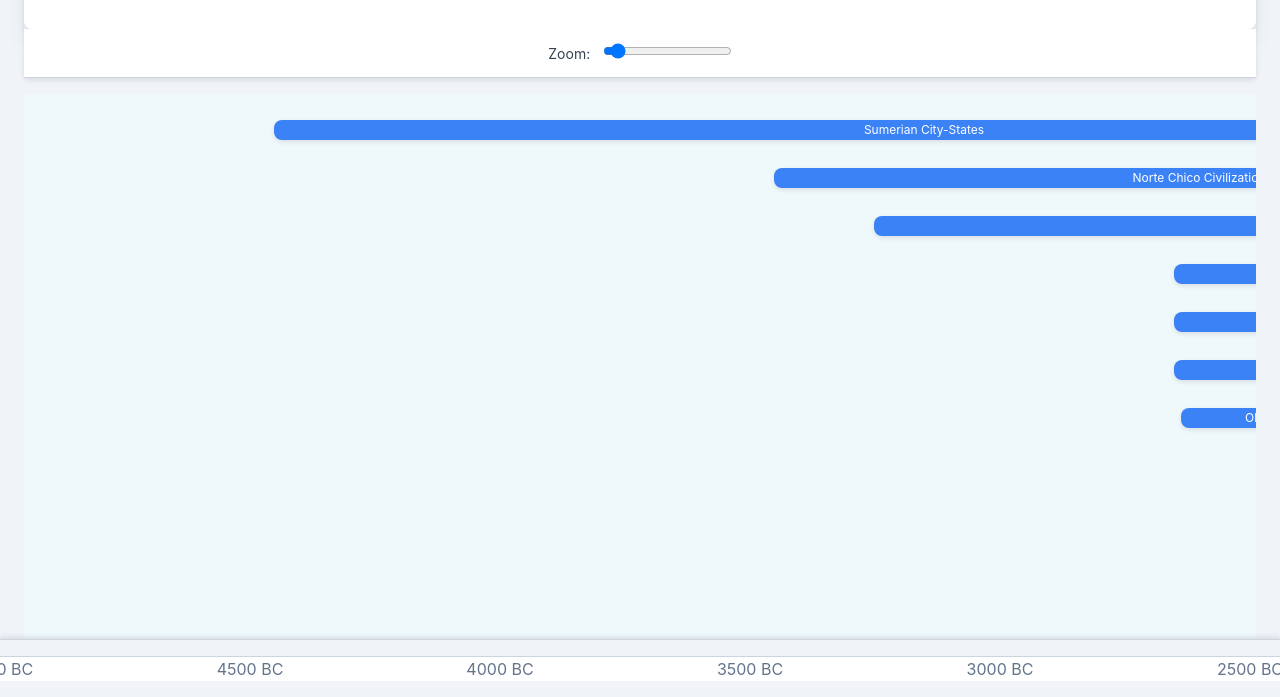
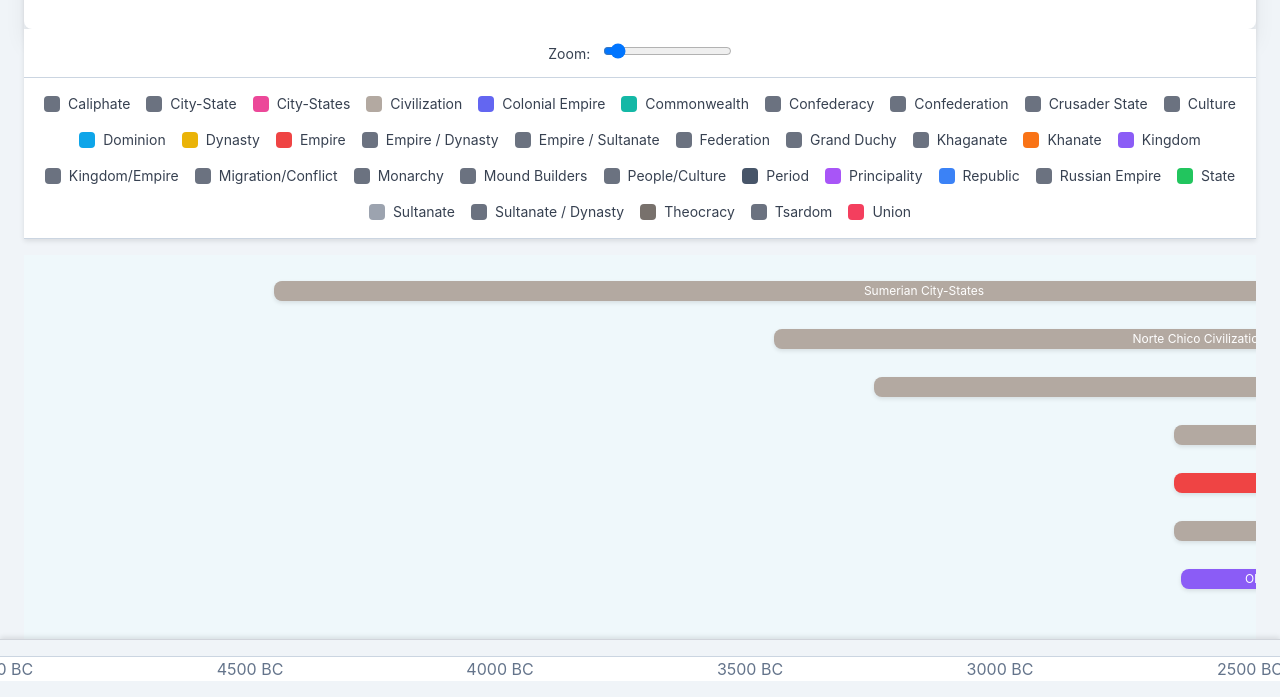
Before and after one commit to Vimess/TOE, a plain HTML site: page index.html in a window 1280 px wide. Shown: the part 103-800 px from the top of the page. Drawn offline with nearby package versions, Linux system fonts and the light colour scheme.

Commit message:
Update index.html
Color coding timebars

```diff
--- a/index.html
+++ b/index.html
@@ -1,7 +1,6 @@
 <!DOCTYPE html>
 <html lang="en">
 <head>
-    <!-- Google tag (gtag.js) -->
     <script async src="https://www.googletagmanager.com/gtag/js?id=G-M7HEN706BR"></script>
     <script>
       window.dataLayer = window.dataLayer || [];
@@ -13,18 +12,15 @@
     <meta charset="UTF-8">
     <meta name="viewport" content="width=device-width, initial-scale=1.0">
     <title>Timeline of Everything (5000 BC - Present)</title>
-    <!-- Primary Meta Tags -->
     <meta name="title" content="The Timeline of Everything">
     <meta name="description" content="A visual timeline of all known countries and civilizations from 5000 BC to today. Explore human history in one scrollable view.">
 
-    <!-- Open Graph / Facebook -->
     <meta property="og:type" content="website">
     <meta property="og:url" content="https://timelineofeverything.vercel.app">
     <meta property="og:title" content="The Timeline of Everything">
     <meta property="og:description" content="A visual timeline of all known countries and civilizations from 5000 BC to today.">
     <meta property="og:image" content="https://timelineofeverything.vercel.app/social-preview.jpg.png">
 
-    <!-- Twitter -->
     <meta property="twitter:card" content="summary_large_image">
     <meta property="twitter:url" content="https://timelineofeverything.vercel.app">
     <meta property="twitter:title" content="The Timeline of Everything">
@@ -86,6 +82,14 @@
             background-color: #f0f4f8; /* Ensure consistent background */
         }
 
+        /* Key Index styles */
+        .key-index {
+            padding: 1rem 0;
+            border-bottom: 1px solid #cbd5e1;
+            background-color: #f0f4f8;
+            z-index: 99; /* Ensure it's below the header, but above timeline content */
+        }
+
         /* Main Timeline Content Scroll Wrapper */
         #mainTimelineContentScroll {
             overflow-x: auto; /* This container manages horizontal scrolling */
@@ -118,7 +122,7 @@
             box-shadow: 0 -2px 5px rgba(0,0,0,0.1);
             transform: translateZ(0); /* Force hardware acceleration */
         }
-        /* NEW: Inner "viewport" div for axis content to apply max-width, padding, and manage overflow */
+        /* Inner div for axis content to apply max-width, padding, and manage overflow */
         #sticky-timeline-axis-container > div.max-w-7xl { /* Targeting specifically the max-w-7xl div */
             max-width: 80rem; /* Equivalent to max-w-7xl */
             margin-left: auto;
@@ -135,7 +139,7 @@
             display: flex;
             align-items: center; /* Vertically center content */
             width: fit-content; /* True width of axis content, potentially very wide */
-            min-width: 100%; /* Ensures it's at least as wide as its visible container (the .axis-viewport-inner) */
+            min-width: 100%; /* Ensures it's at least as wide as its visible container */
             transition: transform 0.05s linear; /* Smooths out the JS scroll sync */
         }
         .timeline-axis-label {
@@ -340,6 +344,11 @@
             <label for="zoomSlider" class="mr-2 text-sm text-gray-700">Zoom:</label>
             <input type="range" id="zoomSlider" min="0.3642" max="10" step="0.1" value="1">
         </div>
+
+        <div class="key-index max-w-7xl mx-auto bg-white">
+            <div id="timelineKey" class="flex flex-wrap justify-center gap-4 text-sm text-gray-700">
+                </div>
+        </div>
     </div>
 
     <div id="mainTimelineContentScroll" class="timeline-horizontal-scroll-wrapper max-w-7xl mx-auto">
@@ -387,6 +396,28 @@
         let rawTimelineData = [];
         let zoomFactor = 1; // Global zoom factor
 
+        // --- NEW: Color mapping for subCategories ---
+        const subCategoryColors = {
+            'Civilization': '#b3a9a1',
+            'Empire': '#ef4444',
+            'Republic': '#3b82f6',
+            'State': '#22c55e',
+            'Khanate': '#f97316',
+            'Dynasty': '#eab308',
+            'Kingdom': '#8b5cf6',
+            'Union': '#f43f5e',
+            'Commonwealth': '#14b8a6',
+            'Dominion': '#0ea5e9',
+            'Colonial Empire': '#6366f1',
+            'City-States': '#ec4899',
+            'Sultanate': '#9ca3af',
+            'Principality': '#a855f7',
+            'Theocracy': '#78716c',
+            'Period': '#475569',
+            // Default color for subCategories not in the list
+            'default': '#6b7280' // Gray 500
+        };
+
         // Constants for timeline display
         const MIN_DISPLAY_YEAR = -5000;
         const MAX_DISPLAY_YEAR = 2025;
@@ -406,12 +437,35 @@
                 }
                 rawTimelineData = await response.json(); // Assign fetched data
                 renderTimeline(); // Call renderTimeline AFTER data is loaded
+                populateKeyIndex(); // NEW: Populate the key index after rendering
             } catch (error) {
                 console.error("Error fetching timeline data:", error);
                 // Display an error message on the page if data fails to load
                 document.getElementById('timeline').innerHTML = '<p class="text-center text-red-500">Failed to load timeline data. Please check the console for errors.</p>';
             }
         }
+
+        // NEW: Function to populate the key index
+        function populateKeyIndex() {
+            const keyIndex = document.getElementById('timelineKey');
+            keyIndex.innerHTML = '';
+
+            // Get all unique subcategories from the data
+            const uniqueSubCategories = [...new Set(rawTimelineData.map(item => item.subCategory))].sort();
+
+            uniqueSubCategories.forEach(subCategory => {
+                const color = subCategoryColors[subCategory] || subCategoryColors.default;
+
+                const keyItem = document.createElement('div');
+                keyItem.className = 'flex items-center gap-2';
+                keyItem.innerHTML = `
+                    <div style="background-color: ${color}; width: 16px; height: 16px; border-radius: 4px;"></div>
+                    <span>${subCategory}</span>
+                `;
+                keyIndex.appendChild(keyItem);
+            });
+        }
+
 
         // Modal elements
         const timelineModal = document.getElementById('timelineModal');
@@ -446,7 +500,8 @@
 
             llmResponseText.textContent = '';
             llmResponseArea.classList.add('hidden');
-            llmLoadingSpinner.classList.add('hidden');
+            llmLoadingSpinner.classList.add('flex');
+            llmLoadingSpinner.classList.remove('hidden');
             getInsightsBtn.disabled = false;
 
             getInsightsBtn.dataset.eventName = item.eventName;
@@ -520,8 +575,9 @@
 
             llmResponseArea.classList.remove('hidden');
             llmResponseText.textContent = '';
+            llmLoadingSpinner.classList.add('flex');
             llmLoadingSpinner.classList.remove('hidden');
-            getInsightsBtn.disabled = false;
+            getInsightsBtn.disabled = true;
 
             const prompt = `Provide a more detailed and interesting summary of the historical entity: "${eventName}" (active from ${startYear < 0 ? Math.abs(startYear) + ' BC' : startYear} to ${endYear === '2025' ? 'Present' : (endYear < 0 ? Math.abs(endYear) + ' BC' : endYear)}). The current brief description is: "${description}". Focus on its key achievements, challenges, and lasting legacy in about 150-200 words.`;
 
@@ -559,6 +615,7 @@
                 console.error("Error calling Gemini API:", error);
                 llmResponseText.textContent = `Failed to get insights: ${error.message}. Please try again.`;
             } finally {
+                llmLoadingSpinner.classList.remove('flex');
                 llmLoadingSpinner.classList.add('hidden');
                 getInsightsBtn.disabled = false;
             }
@@ -584,7 +641,7 @@
             timelineDiv.innerHTML = ''; // Clear existing content
 
             // Target the *inner* div of the fixed axis container for rendering the axis
-            const stickyAxisContainerInner = document.getElementById('sticky-timeline-axis-container').querySelector('.axis-viewport-inner');
+            const stickyAxisContainerInner = document.getElementById('sticky-timeline-axis-container').querySelector('div.max-w-7xl');
             stickyAxisContainerInner.innerHTML = ''; // Clear existing axis
 
             const timePeriods = [
@@ -730,6 +787,10 @@
                     barDiv.addEventListener('mouseover', (event) => showGlobalTooltip(item, event.clientX, event.clientY));
                     barDiv.addEventListener('mouseout', hideGlobalTooltip);
 
+                    // --- NEW: Apply color based on subCategory ---
+                    const barColor = subCategoryColors[item.subCategory] || subCategoryColors.default;
+                    barDiv.style.backgroundColor = barColor;
+
                     // Use yearToPixels for bar positioning and width
                     const startPositionBar = yearToPixels(actualStartYear);
                     const endPositionBar = yearToPixels(actualEndYear);
@@ -760,7 +821,7 @@
 
             // --- Re-attach/Initialize Scroll Synchronization ---
             const mainTimelineScrollWrapper = document.getElementById('mainTimelineContentScroll');
-            const bottomAxisContent = document.getElementById('bottomTimelineAxis'); // Now correctly gets the NEWLY created element
+            const bottomAxisContent = document.getElementById('bottomTimelineAxis');
 
             // If a listener was previously attached, remove it to prevent duplicates
             if (mainTimelineScrollWrapper.dataset.currentScrollHandler) {
@@ -771,7 +832,7 @@
 
             // Define the debounced handler
             const debouncedScrollHandler = debounce(() => {
-                if (bottomAxisContent) { // This bottomAxisContent is guaranteed to be the new, correct element
+                if (bottomAxisContent) {
                     bottomAxisContent.style.transform = `translateX(-${mainTimelineScrollWrapper.scrollLeft}px)`;
                 }
             }, 5); // Debounce to smooth updates
@@ -782,7 +843,7 @@
             mainTimelineScrollWrapper.addEventListener('scroll', window[handlerName]);
             mainTimelineScrollWrapper.dataset.currentScrollHandler = handlerName; // Store name for removal
 
-            // Ensure the initial state is synced too, right after rendering
+            // Ensure the initial state is synced too
             if (bottomAxisContent) {
                  bottomAxisContent.style.transform = `translateX(-${mainTimelineScrollWrapper.scrollLeft}px)`;
             }
@@ -797,7 +858,6 @@
             const oldClientWidth = mainTimelineScrollWrapper.clientWidth; // Visible width of the scrollable area
 
             // Calculate the pixel position of the current center point on the *unzoomed* timeline
-            // This is the relative pixel position from the start of the current scroll range
             const currentCenterPixelRelativeOldZoom = oldScrollLeft + (oldClientWidth / 2);
 
             // Convert this pixel position back to a "year" on the unzoomed scale
@@ -812,14 +872,12 @@
             renderTimeline();
 
             // 4. Calculate new scroll position AFTER render has updated element widths
-            // Now calculate the new pixel position of that same 'currentCenterYear' with the NEW zoom
-            const newCenterPixelRelativeNewZoom = yearToPixels(currentCenterYear); // yearToPixels now uses the new zoomFactor
+            const newCenterPixelRelativeNewZoom = yearToPixels(currentCenterYear);
 
             // Calculate the new scrollLeft needed to bring this newCenterPixel to the center of the viewport
             const newScrollLeft = newCenterPixelRelativeNewZoom - (mainTimelineScrollWrapper.clientWidth / 2);
 
             // 5. Apply the new scrollLeft
-            // Use requestAnimationFrame for smoother scrolling if it causes a jump
             requestAnimationFrame(() => {
                 mainTimelineScrollWrapper.scrollLeft = newScrollLeft;
             });
```
